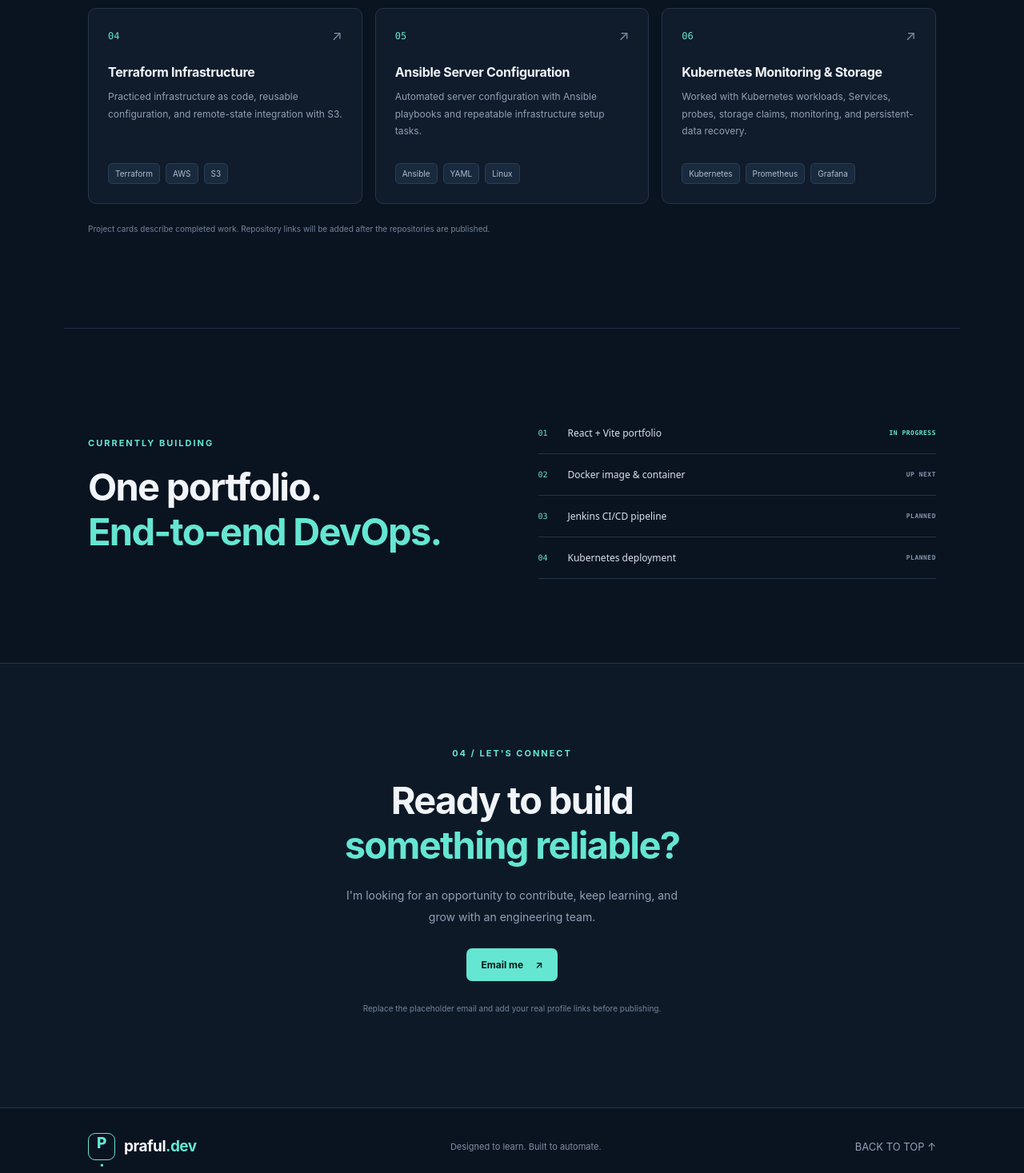
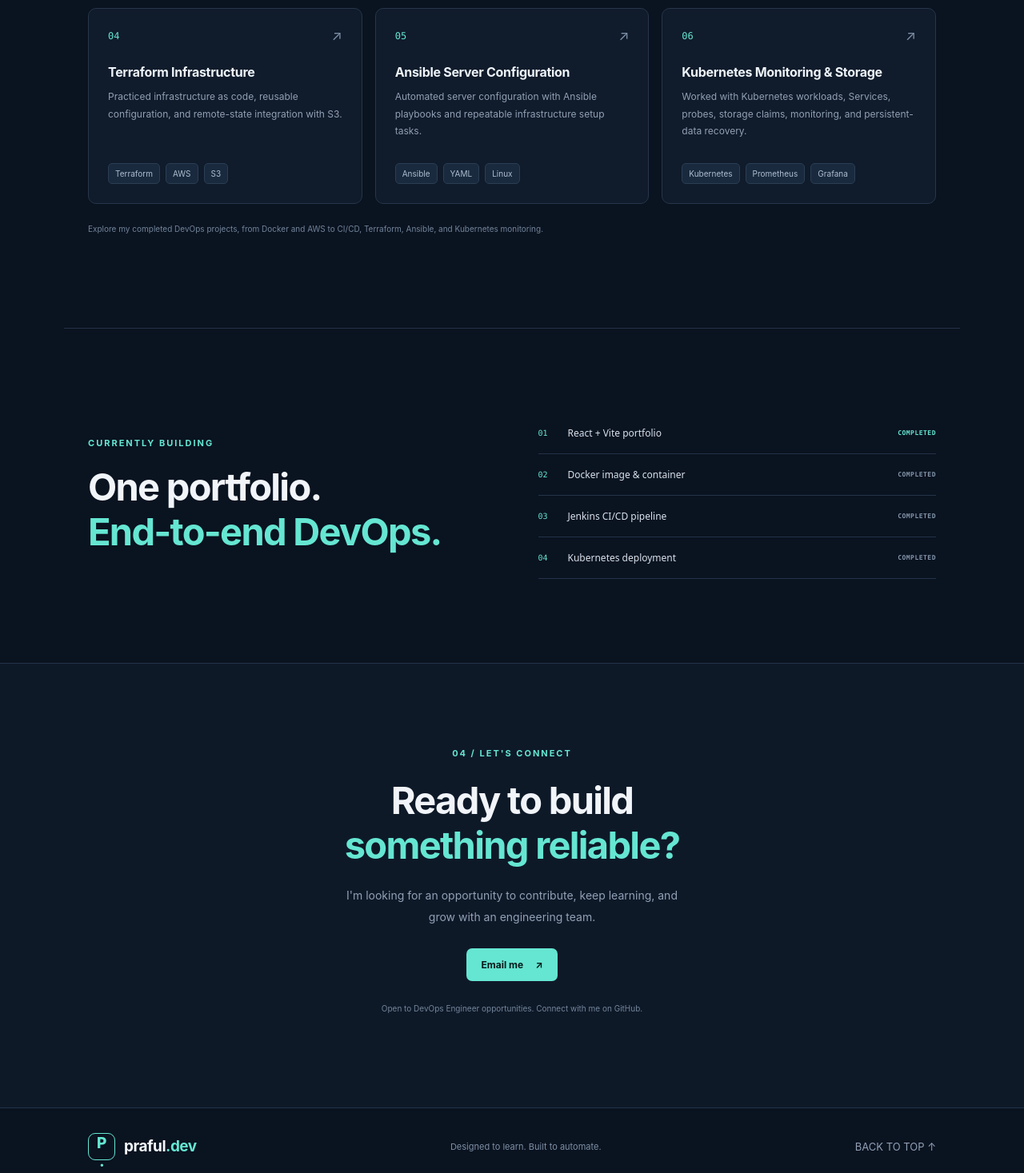
Before and after one commit to prafulchouraddi2001-glitch/07-personal-portfolio-capstone, a React (Vite) app: page / in a window 1280 px wide. Shown: the part 2682-4149 px from the top of the page at 80% size. Built offline with nearby package versions, Linux system fonts and the light colour scheme.

Commit message:
Polish portfolio contact and project status

```diff
--- a/src/App.jsx
+++ b/src/App.jsx
@@ -215,7 +215,7 @@ function App() {
             ))}
           </div>
           <p className="projects-footnote">
-            Project cards describe completed work. Repository links will be added after the repositories are published.
+            Explore my completed DevOps projects, from Docker and AWS to CI/CD, Terraform, Ansible, and Kubernetes monitoring.
           </p>
         </section>
 
@@ -225,10 +225,10 @@ function App() {
             <h2>One portfolio.<br /><span>End-to-end DevOps.</span></h2>
           </div>
           <div className="next-steps">
-            <p>01 <span>React + Vite portfolio</span><b>IN PROGRESS</b></p>
-            <p>02 <span>Docker image & container</span><b>UP NEXT</b></p>
-            <p>03 <span>Jenkins CI/CD pipeline</span><b>PLANNED</b></p>
-            <p>04 <span>Kubernetes deployment</span><b>PLANNED</b></p>
+            <p>01 <span>React + Vite portfolio</span><b>COMPLETED</b></p>
+            <p>02 <span>Docker image & container</span><b>COMPLETED</b></p>
+            <p>03 <span>Jenkins CI/CD pipeline</span><b>COMPLETED</b></p>
+            <p>04 <span>Kubernetes deployment</span><b>COMPLETED</b></p>
           </div>
         </section>
 
@@ -239,11 +239,11 @@ function App() {
             I'm looking for an opportunity to contribute, keep learning,
             and grow with an engineering team.
           </p>
-          <a className="button button-primary" href="mailto:your-email@example.com">
+          <a className="button button-primary" href="mailto:prafulchouraddi2001@gmail.com">
             Email me <span>↗</span>
           </a>
           <p className="contact-note">
-            Replace the placeholder email and add your real profile links before publishing.
+            Open to DevOps Engineer opportunities. Connect with me on GitHub.
           </p>
         </section>
       </main>
```
